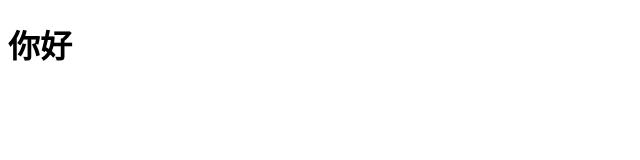
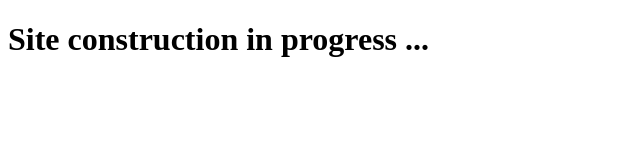
Before and after one commit to 1in9/1in9.github.io, a plain HTML site: page index.html in a window 1280 px wide. Shown: the whole page, without its empty margins (0-640 px from the left). Drawn offline with Linux system fonts and the light colour scheme.

Commit message:
Update index.html

```diff
--- a/index.html
+++ b/index.html
@@ -4,9 +4,9 @@
     <meta charset="UTF-8">
     <meta http-equiv="X-UA-Compatible" content="IE=edge">
     <meta name="viewport" content="width=device-width, initial-scale=1.0">
-    <title>EliasChang</title>
+    <title>1in9 Blog</title>
 </head>
 <body>
-    <h1>你好</h1>
+    <h1>Site construction in progress ...</h1>
 </body>
 </html>
```
